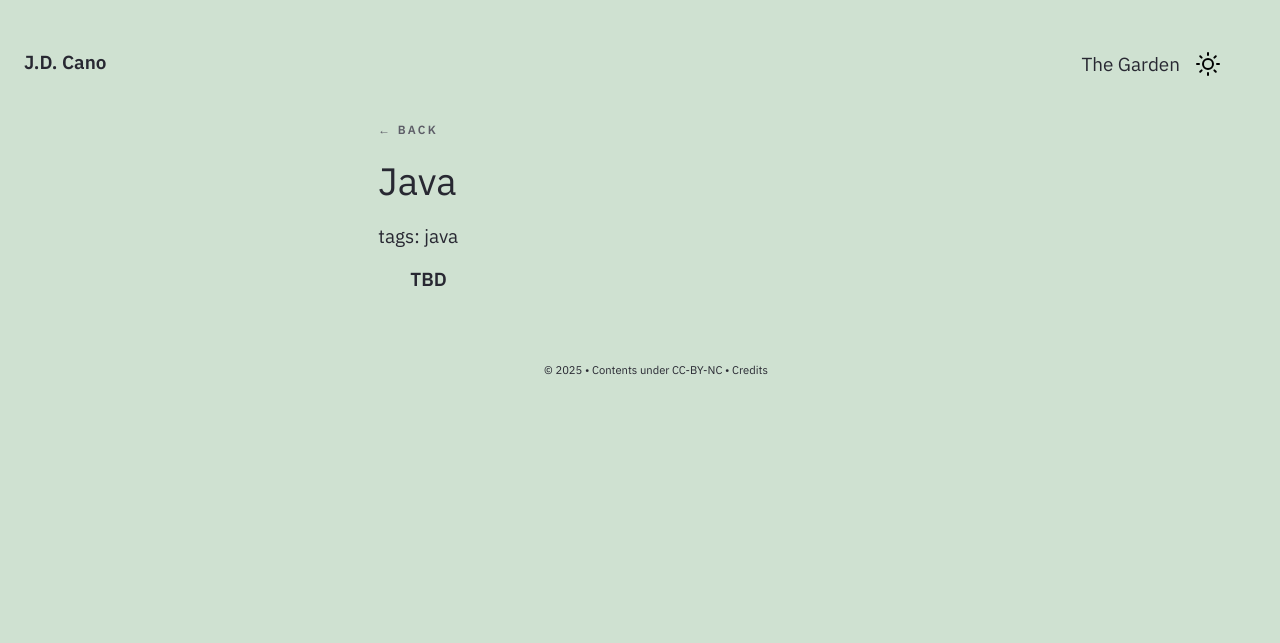
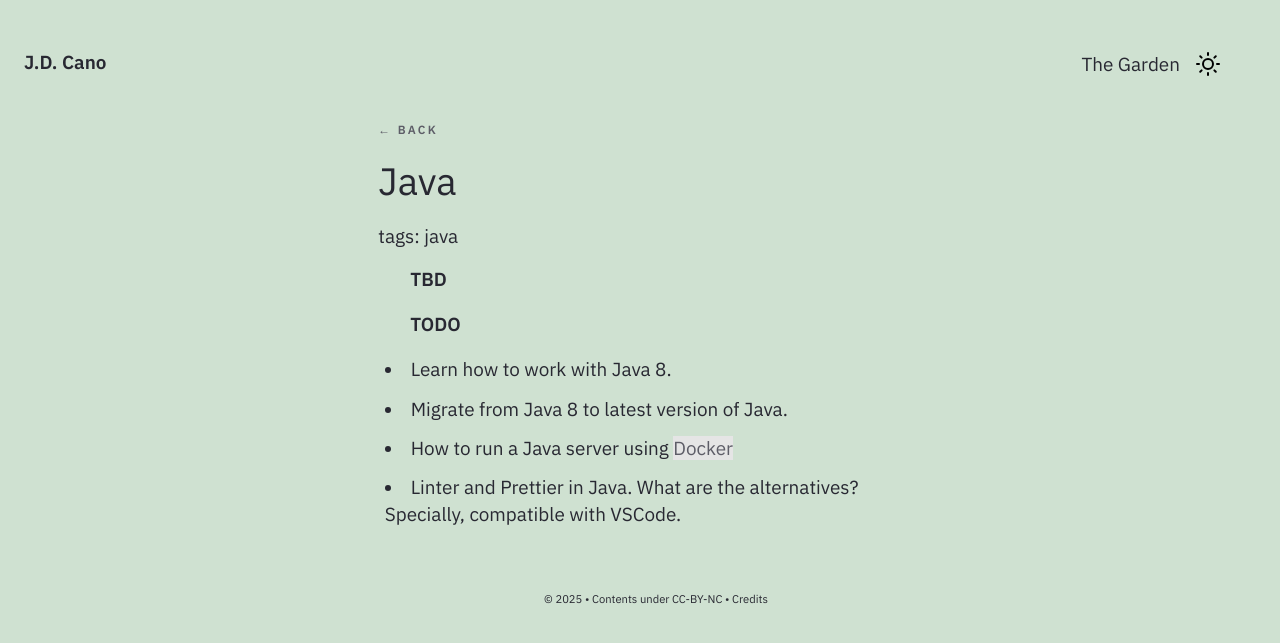
Before and after one commit to Gorzas/gorzas.github.io, a Jekyll site: the page built from _notes/Public/tech/Java/Java.md, in a window 1280 px wide. Shown: the top 643 px of the page. Built offline with Jekyll 4.4.1, drawn with Linux system fonts in a browser that asks for light colours.

Commit message:
Update Java.md with new date and TODOs
Updated the 'updated' date and added TODO items for learning Java.

```diff
--- a/_notes/Public/tech/Java/Java.md
+++ b/_notes/Public/tech/Java/Java.md
@@ -3,10 +3,17 @@ title: Java
 feed: show
 tags: java
 date: 26-11-2025
-updated: 26-11-2025
+updated: 31-03-2026
 type: note
 growth: seedlings
 ---
 
 
 **TBD**
+
+**TODO**
+
+- Learn how to work with Java 8.
+- Migrate from Java 8 to latest version of Java.
+- How to run a Java server using [[Docker]]
+- Linter and Prettier in Java. What are the alternatives? Specially, compatible with VSCode.
```
